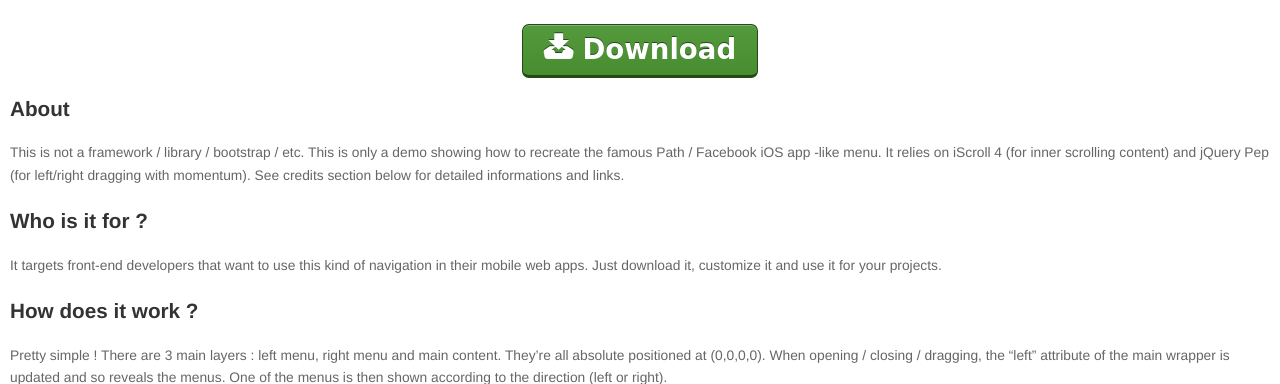
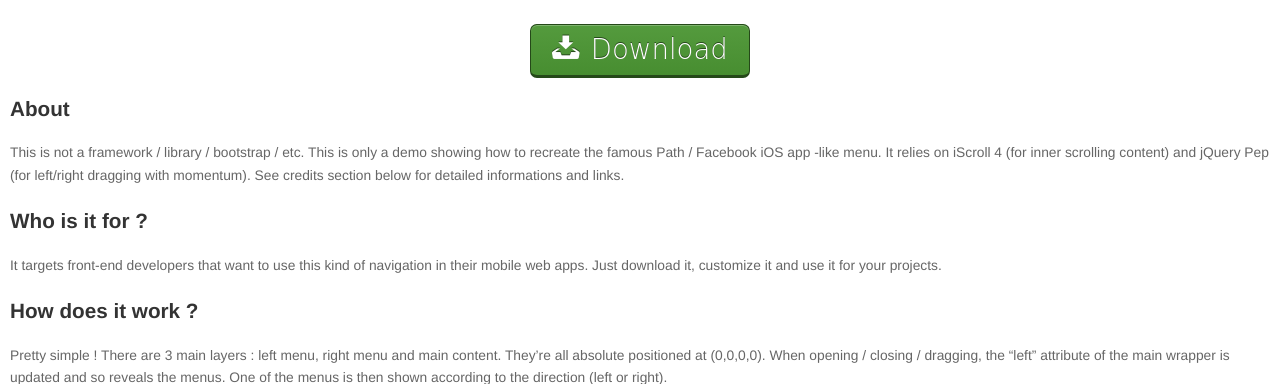
Before and after one commit to nicooprat/swipe, a PHP site: page / in a window 1280 px wide. Shown: the part 51-435 px from the top of the page. Run offline with PHP 8.4, Linux system fonts and the light colour scheme; some web fonts are replaced.

Commit message:
Fix CSS download button

```diff
--- a/css/style.css
+++ b/css/style.css
@@ -173,7 +173,7 @@ a {
   background: #4b9533;
   padding: .5em .75em;
   font-size: 2em;
-  font-weight: 600;
+  font-weight: 100;
   font-family: 'Patua One', cursive;
   color: #fff;
   text-decoration: none;
--- a/css/style.less
+++ b/css/style.less
@@ -289,7 +289,7 @@ a {
         	            background: @green;
         	            padding: .5em .75em;
         	            font-size: 2em;
-        	            font-weight: 600;
+        	            font-weight: 100;
         	            font-family: @patua;
         	            color: #fff;
         	            text-decoration: none;
```
